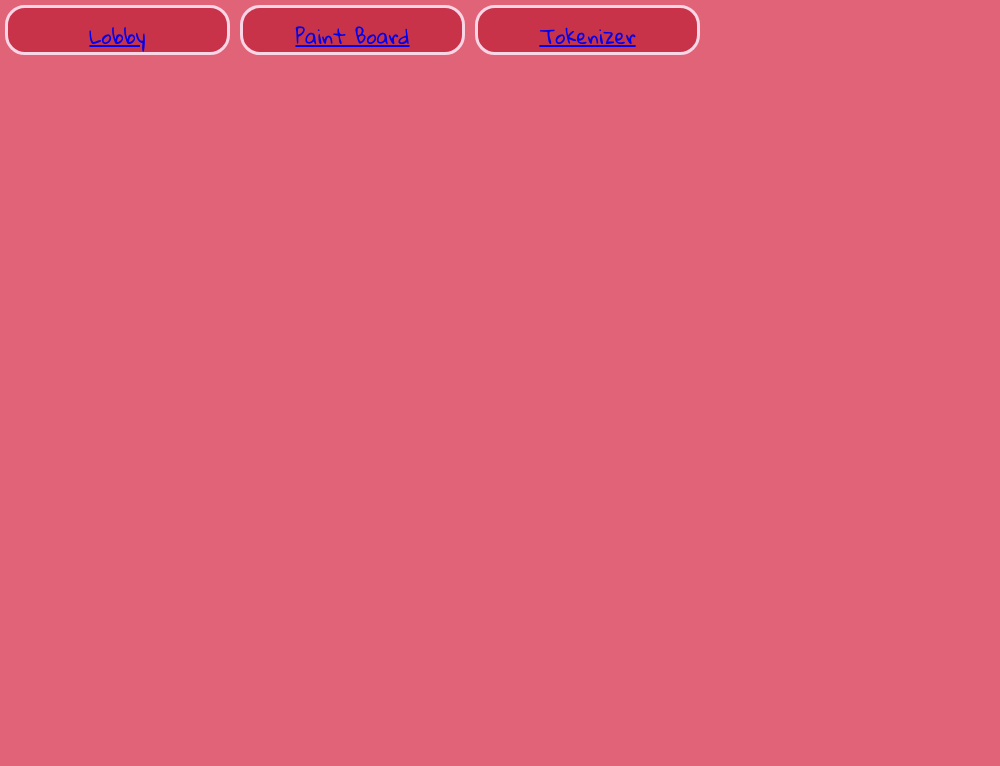
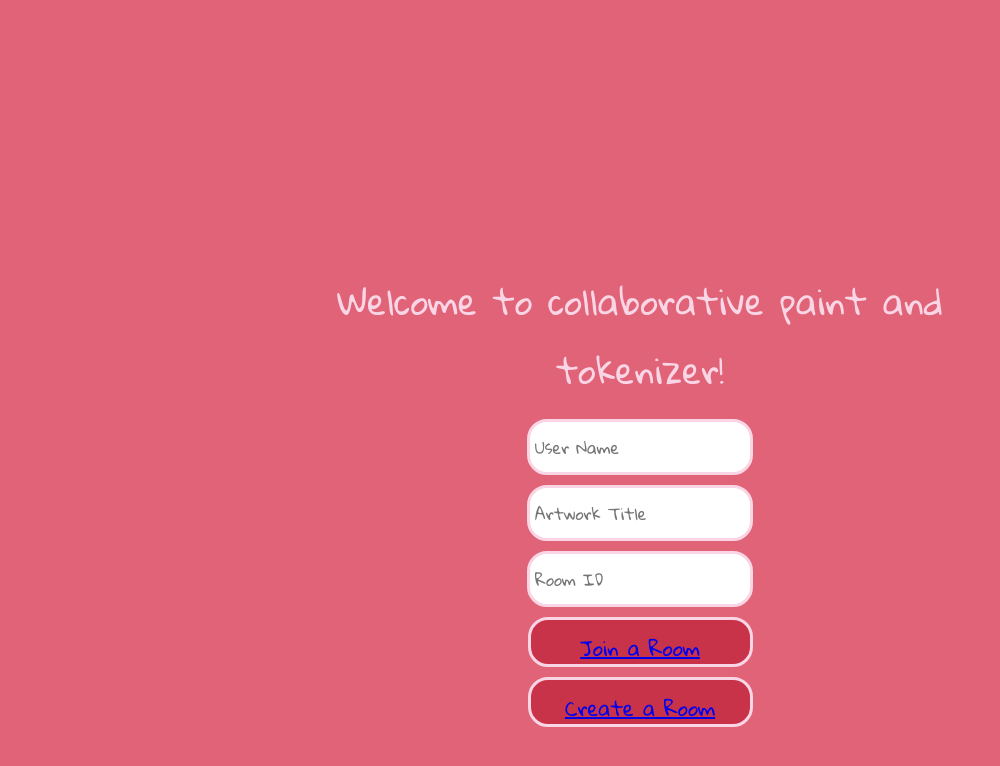
Before and after one commit to dappley/Collaborative_Paint_Tokenizer, a React (Create React App) app in the folder client/: page / in a window 1280 px wide. Shown: the top 766 px of the page, without its empty margins (0-1000 px from the left). Built offline with nearby package versions, Linux system fonts and the light colour scheme.

Commit message:
Program loads correct page depending on the keyword 'PaintBoard' or 'Tokenizer'

```diff
--- a/client/src/Pages/Lobby/Lobby.js
+++ b/client/src/Pages/Lobby/Lobby.js
@@ -1,18 +1,30 @@
 import { BrowserRouter as Router, Switch, Route, Link } from "react-router-dom";
 import PaintBoard from '../PaintBoard/container/Container';
-import React, { useState } from 'react';
+import React, { useState, useEffect } from 'react';
+import { v4 as uuid } from 'uuid';
 import '../../App.css';
-
-const { uuid } = require('uuidv4');
+import getLinkType from '../../helper/getLinkType';
+import Tokenizer from '../Tokenizer/Tokenizer';
 
 function Lobby() {
+  const [uuidv4] = useState(uuid);
+  const [linkType, setLinkType] = useState("");
   const [room, setRoom] = useState("");
   const [username, setUsername] = useState("");
+  const [showPaint, setShowPaint] = useState(false);
   const [artworkTitle, setArtworkTitle] = useState("");
+  const [join, setJoin] = useState(false);
 
-  const [uuidv4, setuuidv4]= useState(uuid);
-  const [showPaint, setShowPaint] = useState(false);
-  const [joinOrStart, setJoinOrStart] = useState(false);
+  var id = "/room=" + uuidv4;
+  var paintBoard_link = "/PaintBoard" + "/room=" + uuidv4;
+
+  useEffect((url = window.location.href) => {
+    let linkType = getLinkType(url);
+    setLinkType(linkType);
+    if (linkType === "PaintBoard" || linkType === "Tokenizer") {
+      setShowPaint(true);
+    }
+  });
 
   function startRoom() {
     if (username !== "" && artworkTitle != "") {
@@ -23,12 +35,13 @@ function Lobby() {
   function joinRoom() {
     if (username !== "" && room !== "") {
       setShowPaint(true);
-      setJoinOrStart(true);
+      setJoin(true);
     }
   };
 
   return (
     <Router>
+      {!showPaint ? (
         <div className="App">
           <div className="lobby">
             <header>Welcome to collaborative paint and tokenizer!</header>
@@ -53,19 +66,25 @@ function Lobby() {
                 setRoom(event.target.value);
               }}
             />
-          <button onClick={joinRoom}>Join a Room</button>
-          <button onClick={startRoom}>Create a Room</button>
-          <button>
-            <Link to='/PaintBoard'>Paint Board</Link>
+            <button onClick={joinRoom}>
+              <Link to={"/PaintBoard"}>Join a Room</Link>
+            </button>
+            <button onClick={startRoom}>
+              <Link to={"/PaintBoard"}>Create a Room</Link>
             </button>
           </div>
         </div>
+      ) : (
         <Switch>
-        <Route path='/PaintBoard'>
-          <header>{uuidv4}</header>
-          <PaintBoard room={uuidv4} username={username} artworkTitle={artworkTitle}/>
+          <Route path={"/PaintBoard"}>
+            <PaintBoard room={(join === true) ? room : uuidv4} username={username} artworkTitle={artworkTitle}/>
+          </Route>
+          <Route path="/Tokenizer">
+            <Tokenizer />
           </Route>
         </Switch>
+
+      )}
     </Router>
   );
 }
--- a/client/src/Pages/PaintBoard/canvas/Canvas.jsx
+++ b/client/src/Pages/PaintBoard/canvas/Canvas.jsx
@@ -20,7 +20,7 @@ class Canvas extends React.Component {
         this.roomId = this.state.room;
         roomID = this.state.room;
         this.socket.on("canvas-data", function (room_ID, data) {
-            if (room_ID == roomID) {
+            if (room_ID === roomID) {
                 var canvas = document.querySelector('#canvas');
                 var ctx = canvas.getContext('2d');
                 ctx.lineWidth = data.lineWidth;
@@ -49,6 +49,7 @@ class Canvas extends React.Component {
     }
 
     setup() {
+        let url = this.getRoomIdFromLink();
         this.socket.on("connect", () => {
             console.log("Connected socket id " + this.socket.id + " to artwork: " + artworkTitle);
             this.socket.emit("createRoom", this.roomId, artworkTitle);
@@ -108,6 +109,10 @@ class Canvas extends React.Component {
         };
     }
 
+    getRoomIdFromLink(url = window.location.href) {
+        return url;
+    }
+
     render() {
         return (
             <div className="sketch" id="sketch">
--- /dev/null
+++ b/client/src/helper/getLinkType.js
@@ -0,0 +1,18 @@
+function getLinkType(url) {
+    var linkType = "";
+    var slashCount = 0;
+
+    for (var i = 0; i < url.length; i++) {
+        if (slashCount === 4) {
+            break;
+        } else if (slashCount === 3) {
+            linkType += url[i];
+        } else if (url[i] === "/") {
+            slashCount++;
+        }
+    }
+
+    return linkType;
+}
+
+export default getLinkType;
--- a/client/src/index.js
+++ b/client/src/index.js
@@ -1,12 +1,13 @@
 import './index.css';
-import App from './App';
+// import App from './App';
+import Lobby from './Pages/Lobby/Lobby';
 import React from 'react';
 import ReactDOM from 'react-dom';
 import * as serviceWorker from './helper/serviceWorker';
 
 ReactDOM.render(
   <React.StrictMode>
-    <App />
+    <Lobby />
   </React.StrictMode>,
   document.getElementById('root')
 );
```
Lines whose indentation alone changed are shown as unchanged.
